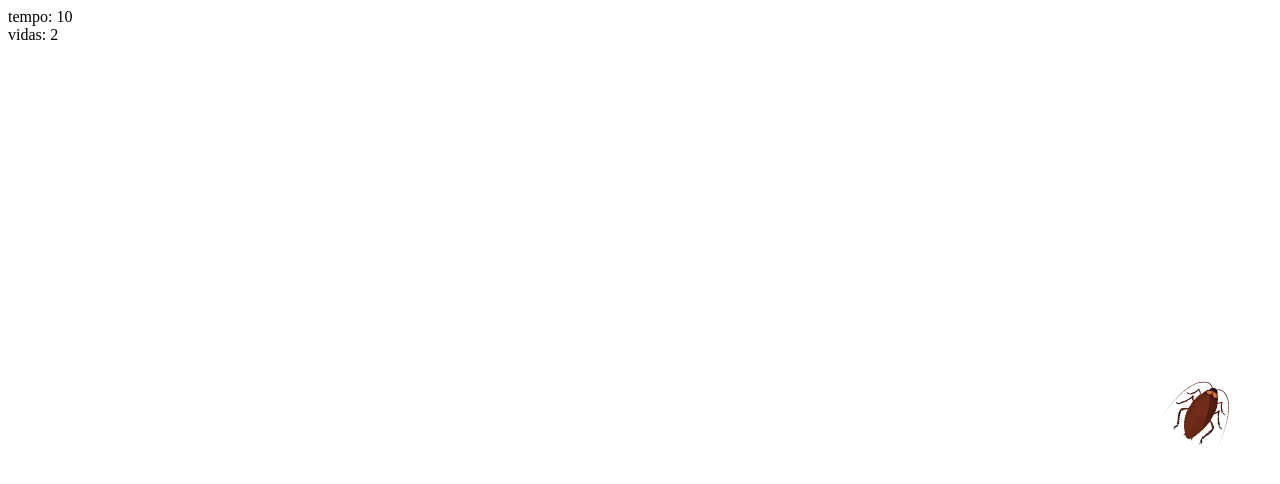
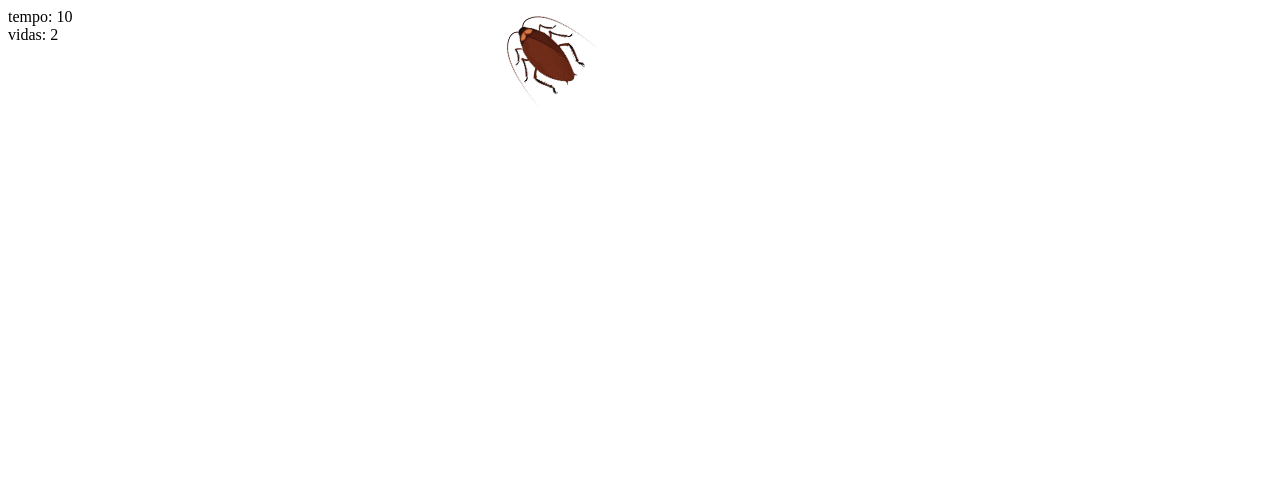
Before and after one commit to LeoGriesang/App-Mata-Barata, a plain HTML site: page app.html in a window 1280 px wide. Drawn offline with Linux system fonts and the light colour scheme.

Commit message:
tam e rotacao random

```diff
--- a/estilo.css
+++ b/estilo.css
@@ -56,6 +56,30 @@ body {
 .btn-margin {
     margin-right: 50px;
 }
+
+
+/*rotacao barata*/
+.rotacaoA {
+    rotate: 45deg;
+}
+.rotacaoB {
+    rotate: -45deg;
+}
+
+/*tamanho barata*/
+.tamanho1 {
+    width: 50px;
+    height: 50px;
+}
+.tamanho2 {
+    width: 70px;
+    height: 70px;
+}
+.tamanho3 {
+    width: 90px;
+    height: 90px;
+}
+
 @media (max-width: 600px) {
     .img-game {
         width: 372px;
--- a/script.js
+++ b/script.js
@@ -49,14 +49,19 @@ function criaBarata() {
         }
     }
 
+    let posicaoX = Math.floor(Math.random() * largura) - 90;
+    let posicaoY = Math.floor(Math.random() * altura) - 90;
+
+    posicaoX = posicaoX < 0 ? 0 : posicaoX
+	posicaoY = posicaoY < 0 ? 0 : posicaoY
+
     const barata = document.createElement('img');
     barata.style.position = "absolute"
     barata.src = "imagens/barata1.png"
-    barata.style.height = '70px'
-    barata.style.width = '70px'
-    barata.style.rotate = '30deg'
-    barata.style.top = Math.floor(Math.random() * (altura - 10 + 1)) + 10 + 'px';
-    barata.style.right = Math.floor(Math.random() * (largura - 10 + 1)) + 10 + 'px';
+    barata.classList.add(barataTamanho())
+    barata.classList.add(barataRotacao())
+    barata.style.top = posicaoY + 'px';
+    barata.style.left = posicaoX + 'px';
     barata.id = 'barata'
     document.body.appendChild(barata)
     console.log(barata)
@@ -67,3 +72,25 @@ function criaBarata() {
         barata.remove()
     }
 }
+
+function barataRotacao() {
+    rotacao = Math.floor(Math.random() * 2)
+    switch(rotacao) {
+        case 0:
+            return 'rotacaoA'
+        case 1:
+            return 'rotacaoB'
+    }
+}
+
+function barataTamanho() {
+    tamanho = Math.floor(Math.random() * 3)
+    switch(tamanho) {
+        case 0:
+            return 'tamanho1'
+        case 1:
+            return 'tamanho2'
+        case 2:
+            return 'tamanho3'
+    }
+}
```
